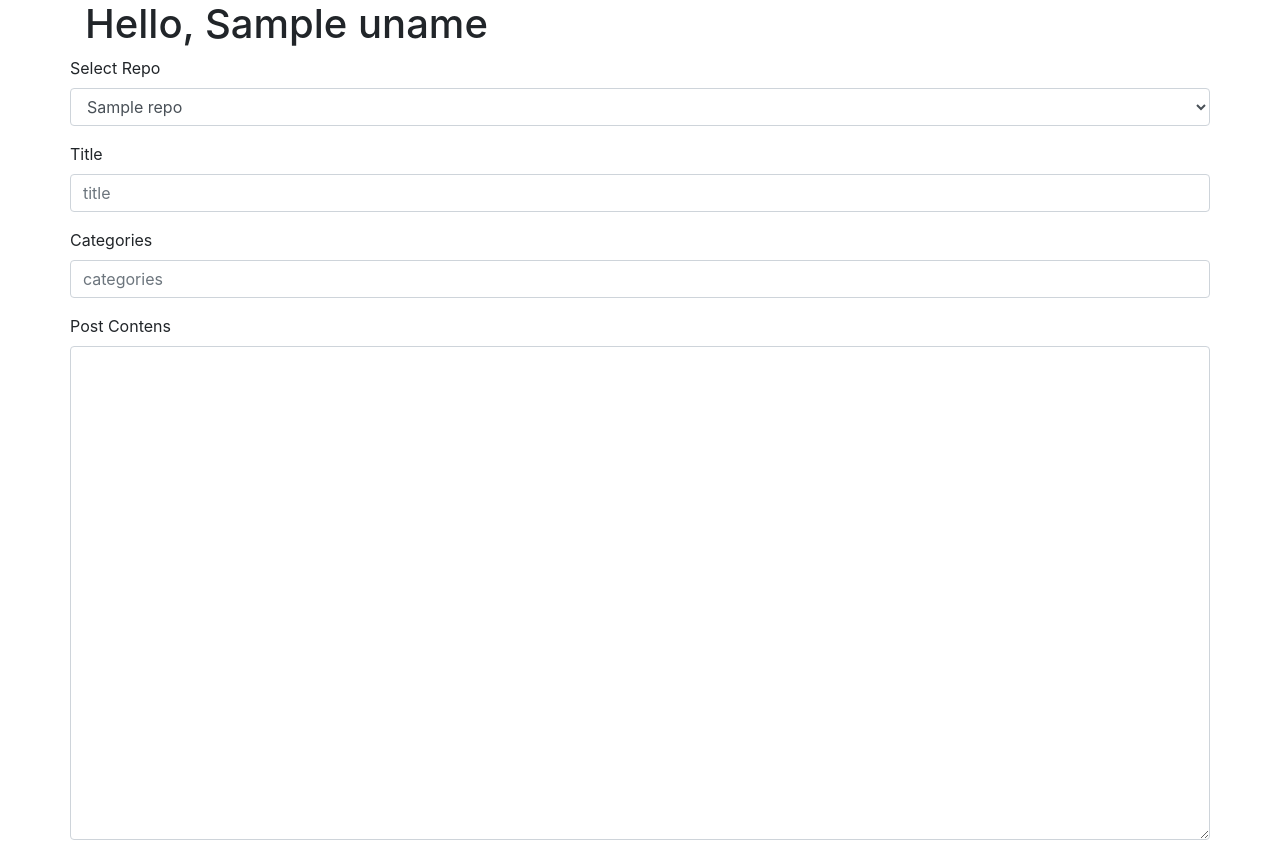
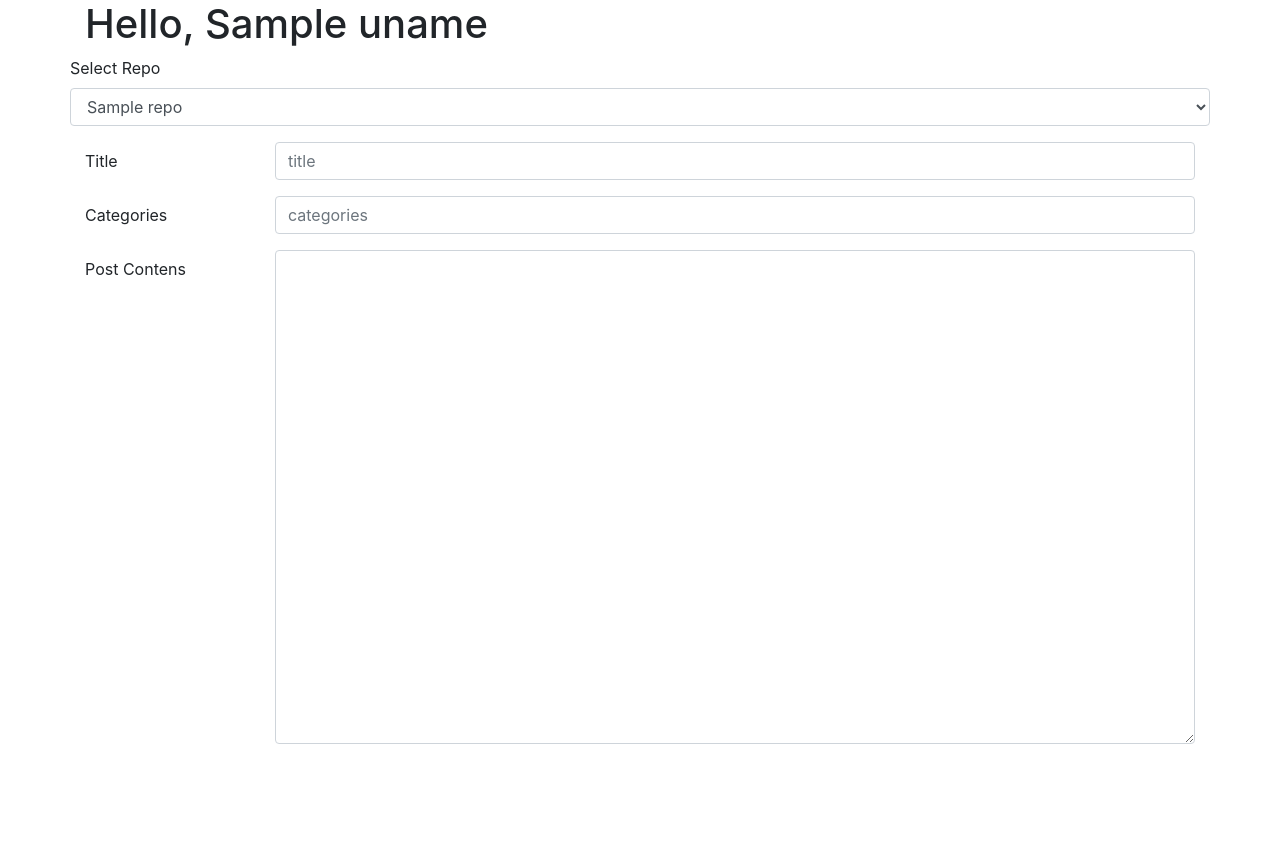
Before and after one commit to dimax-devel/JekyllEditor, a Flask app: template templates/edit.html in a window 1280 px wide. After the commit the page ends 744 px from the top, so only its background shows below. Run offline with Flask 2, Linux system fonts and the light colour scheme; the template is opened without the code that fills it: most values are stand-ins (such as "Sample title", 1, 10 or a date in 2020).

Commit message:
change row layout

```diff
--- a/templates/edit.html
+++ b/templates/edit.html
@@ -11,16 +11,22 @@
     </select>
   </div>
   <div class="form-group row">
-    <label for="title">Title</label>
-    <input class="form-control" type="text" placeholder="title" id="title">
+    <label for="title" class="col-sm-2 col-form-label">Title</label>
+    <div class="col-sm-10">
+      <input class="form-control" type="text" placeholder="title" id="title">
+    </div>
   </div>
   <div class="form-group row">
-    <label for="categories">Categories</label>
-    <input class="form-control" type="text" placeholder="categories" id="categories">
+    <label for="categories" class="col-sm-2 col-form-label">Categories</label>
+    <div class="col-sm-10">
+      <input class="form-control" type="text" placeholder="categories" id="categories">
+    </div>
   </div>
   <div class="form-group row">
-    <label for="post-contents">Post Contens</label>
-    <textarea class="form-control" id="post-contents" rows="20"></textarea>
+    <label for="post-contents" class="col-sm-2 col-form-label">Post Contens</label>
+    <div class="col-sm-10">
+      <textarea class="form-control" id="post-contents" rows="20"></textarea>
+    </div>
   </div>
 </div>
 {% endblock %}
```
